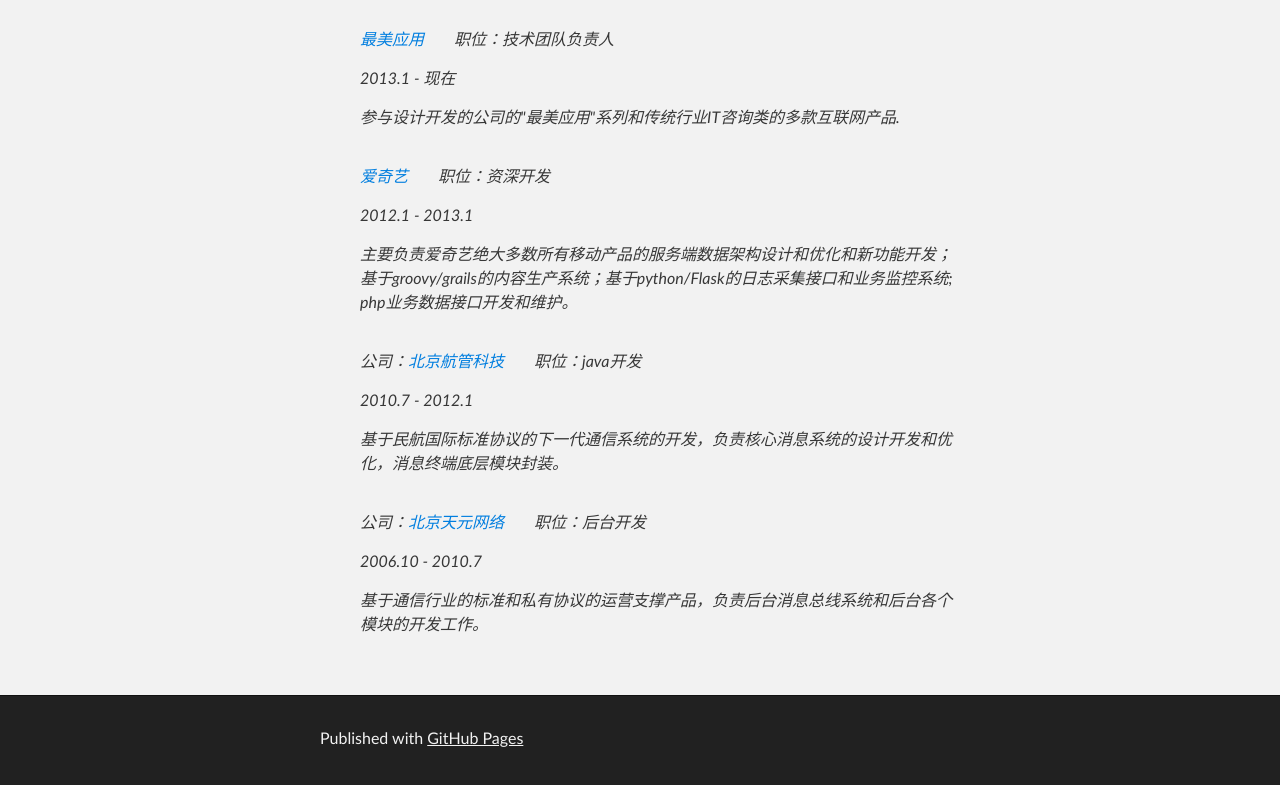
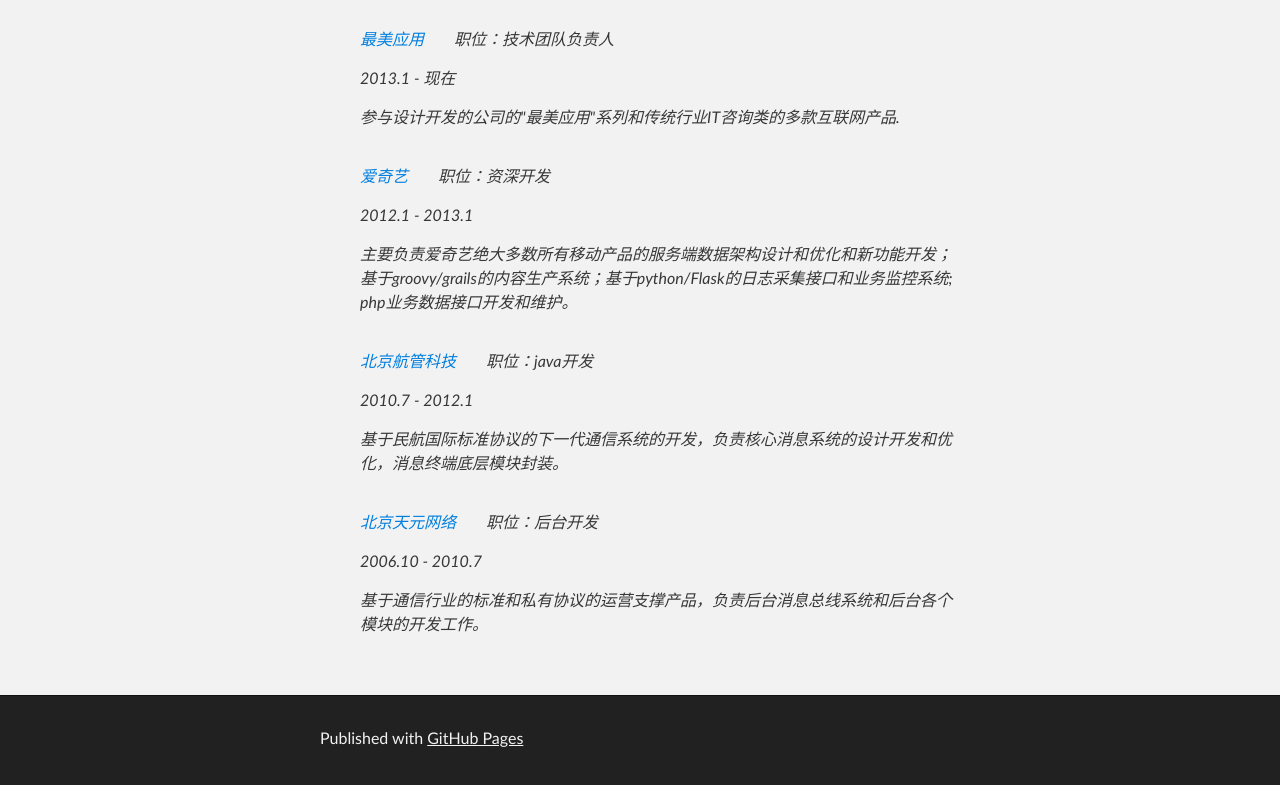
Before and after one commit to lusy20022002/lusy20022002.github.io, a plain HTML site: page index.html in a window 1280 px wide. Shown: the part 1161-1946 px from the top of the page. Drawn offline with Linux system fonts and the light colour scheme.

Commit message:
add content

```diff
--- a/index.html
+++ b/index.html
@@ -142,7 +142,7 @@
 <div itemscope itemtype="http://schema.org/Organization">
 
 <h2><span itemprop="jobTitle"></span></h2>
-<p class="bus1"><span itemprop="name">公司：<a rel="me" itemprop="url" href="http://www.ait.cn/" title="www.your-website.com">北京航管科技</a></span>&nbsp&nbsp&nbsp&nbsp&nbsp&nbsp&nbsp&nbsp职位：java开发</p>
+<p class="bus1"><span itemprop="name"><a rel="me" itemprop="url" href="http://www.ait.cn/" title="www.your-website.com">北京航管科技</a></span>&nbsp&nbsp&nbsp&nbsp&nbsp&nbsp&nbsp&nbsp职位：java开发</p>
 <p class="time">2010.7 &#45; 2012.1</p>
 
 <p itemprop="description">
@@ -156,7 +156,7 @@
 <div itemscope itemtype="http://schema.org/Organization">
 
 <h2><span itemprop="jobTitle"></span></h2>
-<p class="bus1"><span itemprop="name">公司：<a rel="me" itemprop="url" href="http://www.metarnet.com/" title="www.your-website.com">北京天元网络</a></span>&nbsp&nbsp&nbsp&nbsp&nbsp&nbsp&nbsp&nbsp职位：后台开发</p>
+<p class="bus1"><span itemprop="name"><a rel="me" itemprop="url" href="http://www.metarnet.com/" title="www.your-website.com">北京天元网络</a></span>&nbsp&nbsp&nbsp&nbsp&nbsp&nbsp&nbsp&nbsp职位：后台开发</p>
 <p class="time">2006.10 &#45; 2010.7</p>
 
 <p itemprop="description">
```
